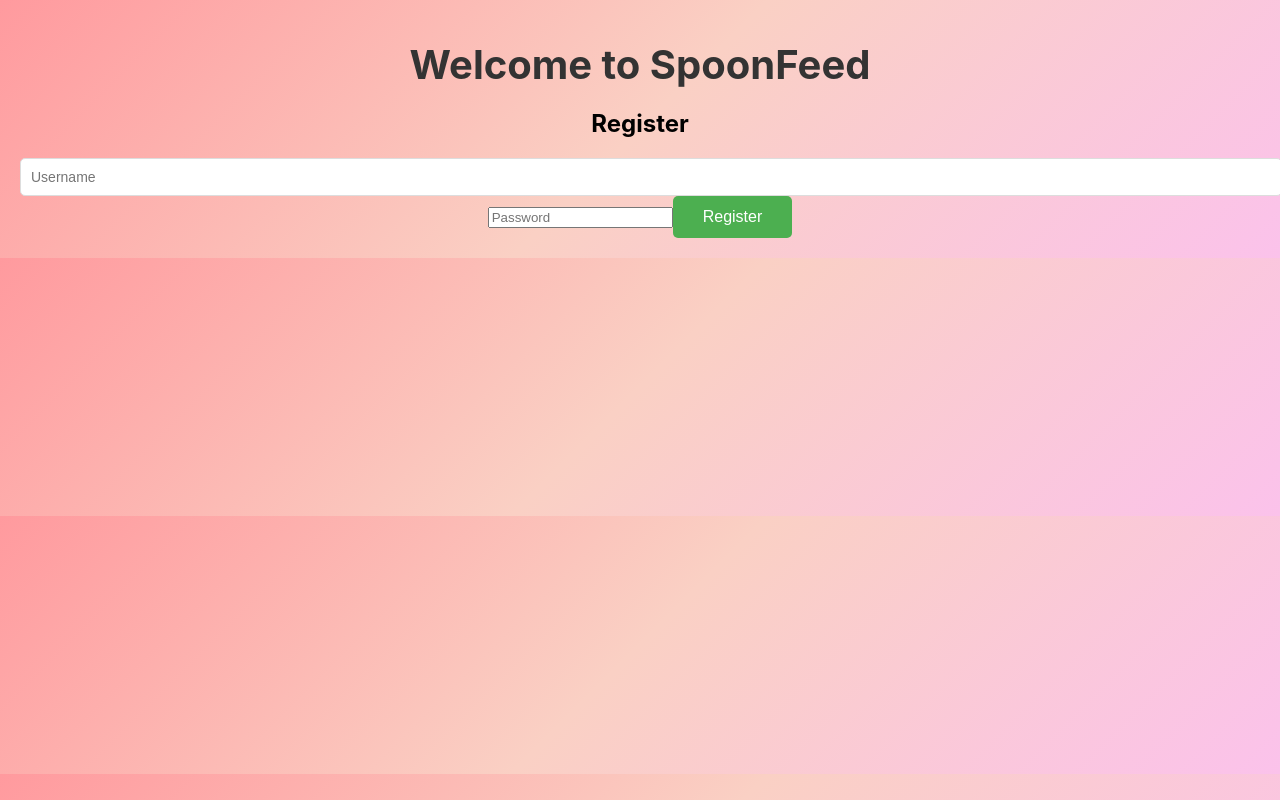
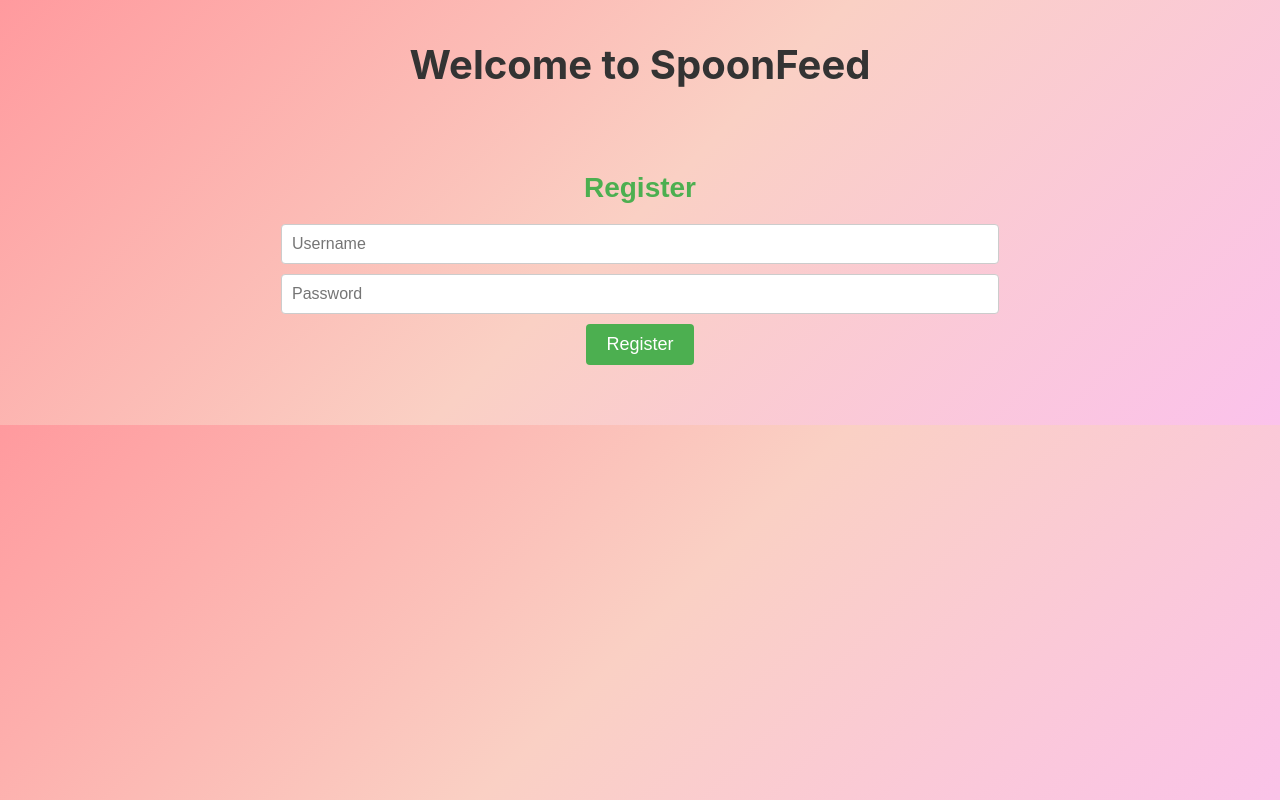
Before and after one commit to rmgiasson/SpoonFeed, a React (Create React App) app in the folder client/: page /register in a window 1280 px wide. Built offline with nearby package versions, Linux system fonts and the light colour scheme.

Commit message:
prettier login and register

```diff
--- a/client/src/Login.js
+++ b/client/src/Login.js
@@ -8,17 +8,14 @@ function Login() {
 
   const handleLogin = async (e) => {
     e.preventDefault();
-    setError(''); // Clear any previous errors
+    setError('');
 
     try {
-      // Send login credentials to the backend
       const response = await axios.post('/api/login', { username, password });
 
       if (response.data.token) {
-        // Save the token to local storage or state (e.g., Redux) for future requests
         localStorage.setItem('token', response.data.token);
         alert('Login successful');
-        // Redirect or update the UI as needed after login
       } else {
         setError('Login failed. Please try again.');
       }
@@ -29,31 +26,60 @@ function Login() {
   };
 
   return (
-    <div className="login">
-      <h2>Login</h2>
-      {error && <p className="error">{error}</p>}
+    <div style={{ padding: '40px', textAlign: 'center', fontFamily: 'Arial, sans-serif' }}>
+      <h2 style={{ fontSize: '28px', marginBottom: '20px', color: '#2196F3' }}>Login</h2>
+      {error && (
+        <p style={{ color: 'red', fontSize: '16px', marginBottom: '10px' }}>
+          {error}
+        </p>
+      )}
       <form onSubmit={handleLogin}>
-        <div className="form-group">
-          <label htmlFor="username">Username:</label>
         <input
           type="text"
-            id="username"
+          placeholder="Username"
           value={username}
           onChange={(e) => setUsername(e.target.value)}
           required
+          style={{
+            display: 'block',
+            margin: '10px auto',
+            padding: '10px',
+            fontSize: '16px',
+            width: '60%',
+            border: '1px solid #ccc',
+            borderRadius: '4px',
+          }}
         />
-        </div>
-        <div className="form-group">
-          <label htmlFor="password">Password:</label>
         <input
           type="password"
-            id="password"
+          placeholder="Password"
           value={password}
           onChange={(e) => setPassword(e.target.value)}
           required
+          style={{
+            display: 'block',
+            margin: '10px auto',
+            padding: '10px',
+            fontSize: '16px',
+            width: '60%',
+            border: '1px solid #ccc',
+            borderRadius: '4px',
+          }}
         />
-        </div>
-        <button type="submit">Login</button>
+        <button
+          type="submit"
+          style={{
+            padding: '10px 20px',
+            backgroundColor: '#2196F3',
+            color: '#fff',
+            fontSize: '18px',
+            border: 'none',
+            borderRadius: '4px',
+            cursor: 'pointer',
+          }}
+        >
+          Login
+        </button>
       </form>
     </div>
   );
--- a/client/src/RecipeDisplay.css
+++ b/client/src/RecipeDisplay.css
@@ -1,12 +1,20 @@
 /* Main container for the recipe display */
-.recipe-display {
-  width: 100%; /* Allow full width of the page */
-  max-width: 1200px; /* Set a reasonable max width for larger screens */
-  margin: auto; /* Center the container */
-  padding: 20px;
+/* Add this to your CSS file */
+.recipe-container {
   display: flex;
   flex-direction: column;
-  align-items: center; /* Center the AddRecipe component and recipe list */
+  align-items: center;
+  gap: 20px; /* Adds spacing between each recipe */
+  width: 100%;
+}
+
+.recipe-card {
+  width: 80%; /* Makes the cards stretch nicely */
+  padding: 20px;
+  border: 1px solid #ccc;
+  border-radius: 8px;
+  box-shadow: 0 4px 6px rgba(0, 0, 0, 0.1);
+  background-color: #fff;
 }
 
 /* Styling for the recipe feed heading */
--- a/client/src/Register.js
+++ b/client/src/Register.js
@@ -17,12 +17,57 @@ function Register() {
   };
 
   return (
-    <form onSubmit={handleRegister}>
-      <h2>Register</h2>
-      <input type="text" placeholder="Username" value={username} onChange={(e) => setUsername(e.target.value)} required />
-      <input type="password" placeholder="Password" value={password} onChange={(e) => setPassword(e.target.value)} required />
-      <button type="submit">Register</button>
-    </form>
+    <div style={{ padding: '40px', textAlign: 'center', fontFamily: 'Arial, sans-serif' }}>
+      <h2 style={{ fontSize: '28px', marginBottom: '20px', color: '#4CAF50' }}>Register</h2>
+      <form onSubmit={handleRegister}>
+        <input
+          type="text"
+          placeholder="Username"
+          value={username}
+          onChange={(e) => setUsername(e.target.value)}
+          required
+          style={{
+            display: 'block',
+            margin: '10px auto',
+            padding: '10px',
+            fontSize: '16px',
+            width: '60%',
+            border: '1px solid #ccc',
+            borderRadius: '4px',
+          }}
+        />
+        <input
+          type="password"
+          placeholder="Password"
+          value={password}
+          onChange={(e) => setPassword(e.target.value)}
+          required
+          style={{
+            display: 'block',
+            margin: '10px auto',
+            padding: '10px',
+            fontSize: '16px',
+            width: '60%',
+            border: '1px solid #ccc',
+            borderRadius: '4px',
+          }}
+        />
+        <button
+          type="submit"
+          style={{
+            padding: '10px 20px',
+            backgroundColor: '#4CAF50',
+            color: '#fff',
+            fontSize: '18px',
+            border: 'none',
+            borderRadius: '4px',
+            cursor: 'pointer',
+          }}
+        >
+          Register
+        </button>
+      </form>
+    </div>
   );
 }
 
```
Also changed, not shown: client/public/images/food-1733188302585.png (added). Lines whose indentation alone changed are shown as unchanged.
